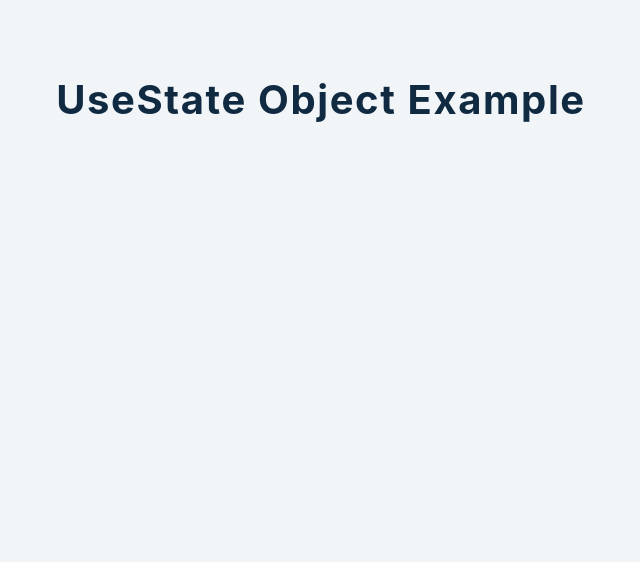
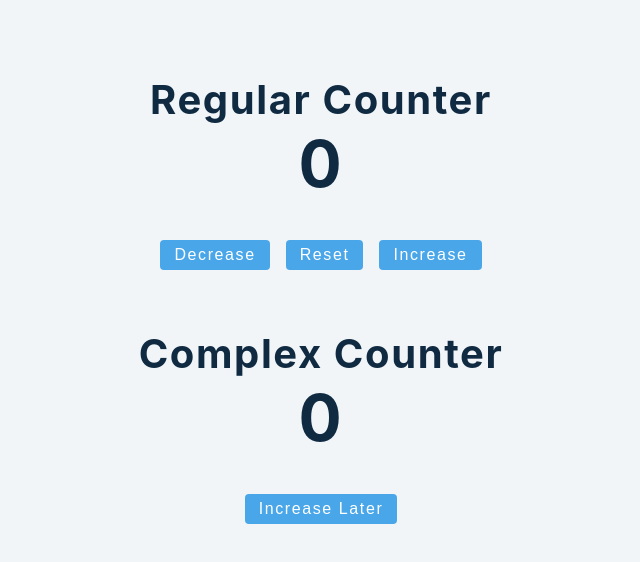
Before and after one commit to IsaacBukunmi/react-advanced-2020-copy, a React (Create React App) app: page / in a window 1280 px wide. Shown: the top 562 px of the page, without its empty margins (319-959 px from the left). Built offline with nearby package versions, Linux system fonts and the light colour scheme.

Commit message:
simple counter app

```diff
--- a/src/App.js
+++ b/src/App.js
@@ -1,5 +1,5 @@
 import React from 'react'
-import Setup from './tutorial/1-useState/setup/4-useState-object'
+import Setup from './tutorial/1-useState/setup/5-useState-counter'
 
 
 function App() {
--- a/src/tutorial/1-useState/setup/4-useState-object.js
+++ b/src/tutorial/1-useState/setup/4-useState-object.js
@@ -6,7 +6,20 @@ const UseStateObject = () => {
     age: 24,
     message: 'Random Message',
   })
-  return <h2>useState object example</h2>;
+
+  const changeMessage = () => {
+    setPerson({...person, message: 'Hello World'})
+  }
+  return (
+    <>
+      <h3>{person.name}</h3>
+      <h3>{person.age}</h3>
+      <h3>{person.message}</h3>
+      <button className="btn" onClick={changeMessage}>
+        change message
+      </button>
+    </>
+  )
 };
 
 export default UseStateObject;
--- a/src/tutorial/1-useState/setup/5-useState-counter.js
+++ b/src/tutorial/1-useState/setup/5-useState-counter.js
@@ -1,7 +1,40 @@
 import React, { useState } from 'react';
 
 const UseStateCounter = () => {
-  return <h2>useState counter example</h2>;
+  const [value, setValue] = useState(0);
+
+  const reset = () => {
+    setValue(0)
+  }
+
+  const complexIncrease = () => {
+    setTimeout(() => {
+      // setValue(value + 1)
+      setValue((prevState) => {
+        return prevState + 1
+      })
+    }, 2000)
+  }
+
+  return (
+    <>
+      <section style={{ margin: '4rem 0'}}>
+        <h2>Regular Counter</h2>
+        <h1>{value}</h1>
+        <button className="btn" onClick={() => setValue(value - 1)}>decrease</button>
+        <button className="btn" onClick={reset}>reset</button>
+        <button className="btn" onClick={() => setValue(value + 1)}>increase</button>
+      </section>
+
+      <section style={{ margin: '4rem 0'}}>
+        <h2>Complex Counter</h2>
+        <h1>{value}</h1>
+        <button className="btn" onClick={complexIncrease}>
+          increase later
+        </button>
+      </section>
+    </>
+  );
 };
 
 export default UseStateCounter;
```
